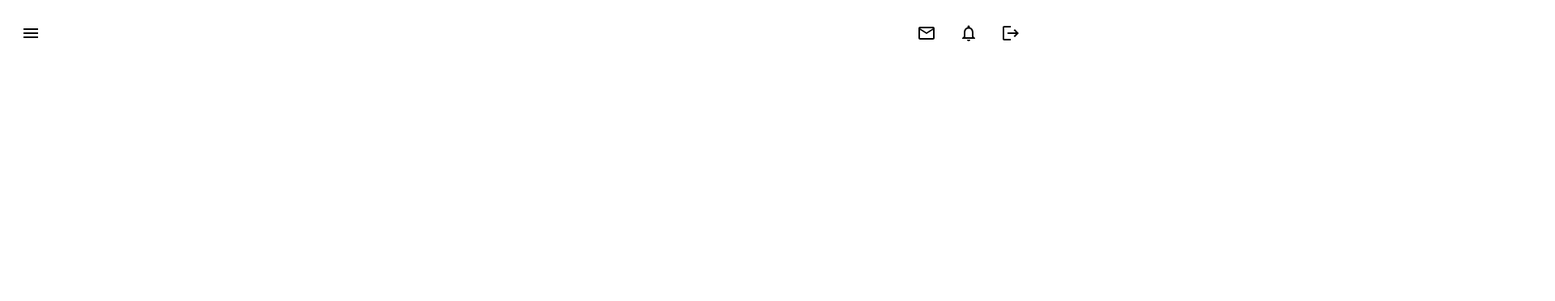
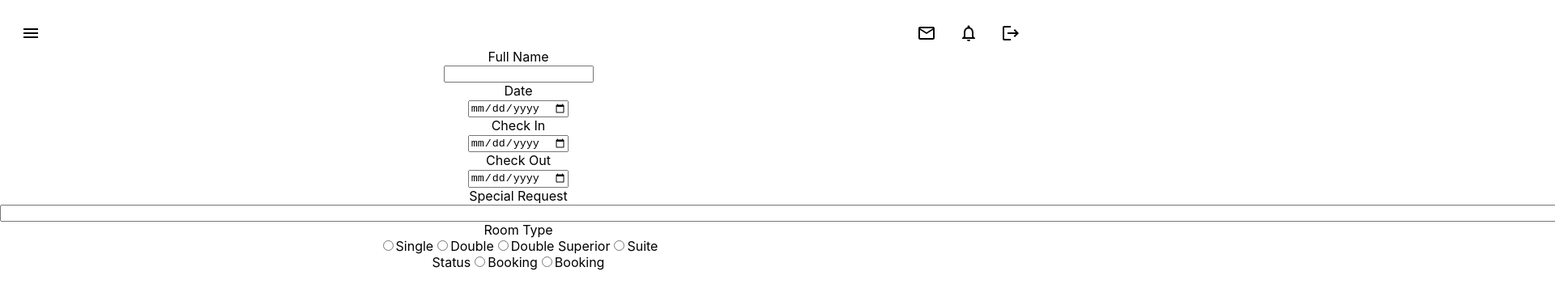
Before and after one commit to GrumpyArdias/miranda-backoffice, a React (Create React App) app: page /newbooking in a window 1280 px wide. Before the commit this address had no page. Shown: the top 372 px of the page at 81% size, 1920 px wide, since content can reach past the window. Built offline with nearby package versions, Linux system fonts and the light colour scheme; sample sign-in values are in the browser's storage.

Commit message:
fixing login errr

```diff
--- a/src/App.js
+++ b/src/App.js
@@ -15,6 +15,7 @@ import { BodyWrap } from "./components/styles/App.styles";
 import store from "./store/Store";
 import { Provider } from "react-redux";
 import LoginContextProvider from "./store/ContextStore";
+import NewBooking from "./components/pages/NewBookings";
 
 function App() {
   const [open, setOpen] = useState(false);
@@ -62,6 +63,10 @@ function App() {
                     element={<Book display={display} />}
                     path="/bookings/:id"
                   />
+                  <Route
+                    element={<NewBooking display={display} />}
+                    path="/newbooking"
+                  />
                   <Route element={<Rooms display={display} />} path="/rooms" />
                   <Route element={<Users display={display} />} path="/users" />
                   <Route
--- a/src/components/Aside.jsx
+++ b/src/components/Aside.jsx
@@ -10,6 +10,7 @@ function Aside(props) {
   const asideStyle = {
     display: props.visible ? "flex" : "none",
   };
+
   return (
     <LeftMainContainer style={asideStyle}>
       <div className="cell">
--- a/src/components/Header.jsx
+++ b/src/components/Header.jsx
@@ -11,7 +11,6 @@ import { useContext } from "react";
 function Header(props) {
   const { dispatch } = useContext(LoginContext);
   const authContext = useContext(LoginContext);
-  console.log(`esto es el authContext del head  ${authContext}`);
 
   const [display, setDisplay] = useState("flex");
   const [path, setPath] = useState("");
--- a/src/components/pages/Book.jsx
+++ b/src/components/pages/Book.jsx
@@ -25,7 +25,9 @@ import { useEffect } from "react";
 function Book() {
   const { id } = useParams();
   const dispatch = useDispatch();
-  const OneBook = useSelector((state) => state.bookings);
+  const OneBook = useSelector((state) => state.bookings.book);
+
+  console.table(OneBook);
 
   useEffect(() => {
     dispatch(getOneBook(id));
--- a/src/components/pages/Bookings.jsx
+++ b/src/components/pages/Bookings.jsx
@@ -9,10 +9,12 @@ import BookingsTable from "../BookingTable";
 import { useDispatch, useSelector } from "react-redux";
 import { getAllBookings } from "../../slices/bookingsSlice";
 import { useEffect } from "react";
+import { useNavigate } from "react-router-dom";
 
 function Bookings() {
   const dispatch = useDispatch();
   const bookings = useSelector((state) => state.bookings.bookings);
+  const navigate = useNavigate();
 
   useEffect(() => {
     dispatch(getAllBookings());
@@ -53,7 +55,7 @@ function Bookings() {
           </div>
         </BookingsTopLeftWrap>
         <BookingsTopRightWrap>
-          <UserEditButton>
+          <UserEditButton onClick={() => navigate("/newbooking")}>
             <p>+ New Booking</p>
           </UserEditButton>
           <Dropdown options={options} onSelect={handleSelect} />
--- /dev/null
+++ b/src/components/pages/NewBookings.jsx
@@ -0,0 +1,90 @@
+import Dropdown from "../Dropdown";
+
+function NewBooking() {
+  const options = ["Single Bed", "Double Bed", "Double Superior", "Suite"];
+
+  const handleSelect = (option) => {
+    console.log(`Selected option: ${option}`);
+  };
+
+  const date = new Date();
+
+  let day = date.getDate();
+  let month = date.getMonth() + 1;
+  let year = date.getFullYear();
+  let currentDate = `${day}-${month}-${year}`;
+
+  console.log(currentDate);
+
+  return (
+    <form action="">
+      <div className="fullName">
+        <label>Full Name</label>
+        <br />
+        <input type="text" id="full_name" name="full_name" required />
+      </div>
+      <div className="Date">
+        <label>Date</label>
+        <br />
+        <input type="date" id="date" name="date" min={currentDate} required />
+      </div>
+      <div className="Check_in">
+        <label>Check In </label>
+        <br />
+        <input
+          type="date"
+          id="check_in"
+          name="check_in"
+          min={currentDate}
+          required
+        />
+      </div>
+      <div className="Check_out">
+        <label>Check Out </label>
+        <br />
+        <input
+          type="date"
+          id="check_out"
+          name="check_Out"
+          min={currentDate}
+          required
+        />
+      </div>
+      <div className="Special_request">
+        <label>Special Request</label>
+        <br />
+        <input
+          type="text"
+          id="check_out"
+          name="check_Out"
+          minLength="0"
+          maxLength="512"
+          size="512"
+          required
+        />
+      </div>
+      <div className="Room_type">
+        <label> Room Type</label>
+        <br />
+        <input type="radio" id="single" name="sigle" />
+        <label htmlFor="single">Single</label>
+        <input type="radio" id="double" name="double" />
+        <label htmlFor="double">Double</label>
+        <input type="radio" id="doubleSuperior" name="doubleSuperior" />
+        <label htmlFor="doubleSuperior">Double Superior</label>
+        <input type="radio" id="suite" name="suite" />
+        <label htmlFor="suite">Suite</label>
+      </div>
+      <div className="Status">
+        <label htmlFor="status">Status</label>
+        <input type="radio" id="booking" name="booking" />
+        <label htmlFor="booking">Booking</label>
+        <input type="radio" id="InProgress" name="booking" />
+        <label htmlFor="booking">Booking</label>
+        <br />
+      </div>
+    </form>
+  );
+}
+
+export default NewBooking;
--- a/src/data/bookings.json
+++ b/src/data/bookings.json
@@ -7,7 +7,8 @@
     "special_request": "Aenean lectus.",
     "room Type": "Nullam molestie nibh in lectus.",
     "room_id": "83ad9187-2727-49ff-a804-26195ae768b6",
-    "status": "refound"
+    "status": "refound",
+    "id": "83ad9187-2727-49ff-a804-26195ae768b6"
   },
   {
     "full_name": "Tabor Bonnesen",
--- a/src/store/ContextStore.js
+++ b/src/store/ContextStore.js
@@ -25,8 +25,13 @@ export const reducer = (state, action) => {
           authenticated: action.value.authenticated,
         };
       } else {
-        alert("Password or email are incorrect");
-        throw new Error("State error");
+        alert("Mail o contraseña invalidos");
+        return {
+          ...state,
+          mail: null,
+          password: null,
+          authenticated: false,
+        };
       }
 
     case types.LOGOUT:
```
Also changed, not shown: src/components/pages/newRoom.jsx (added, +28 -0 lines).
